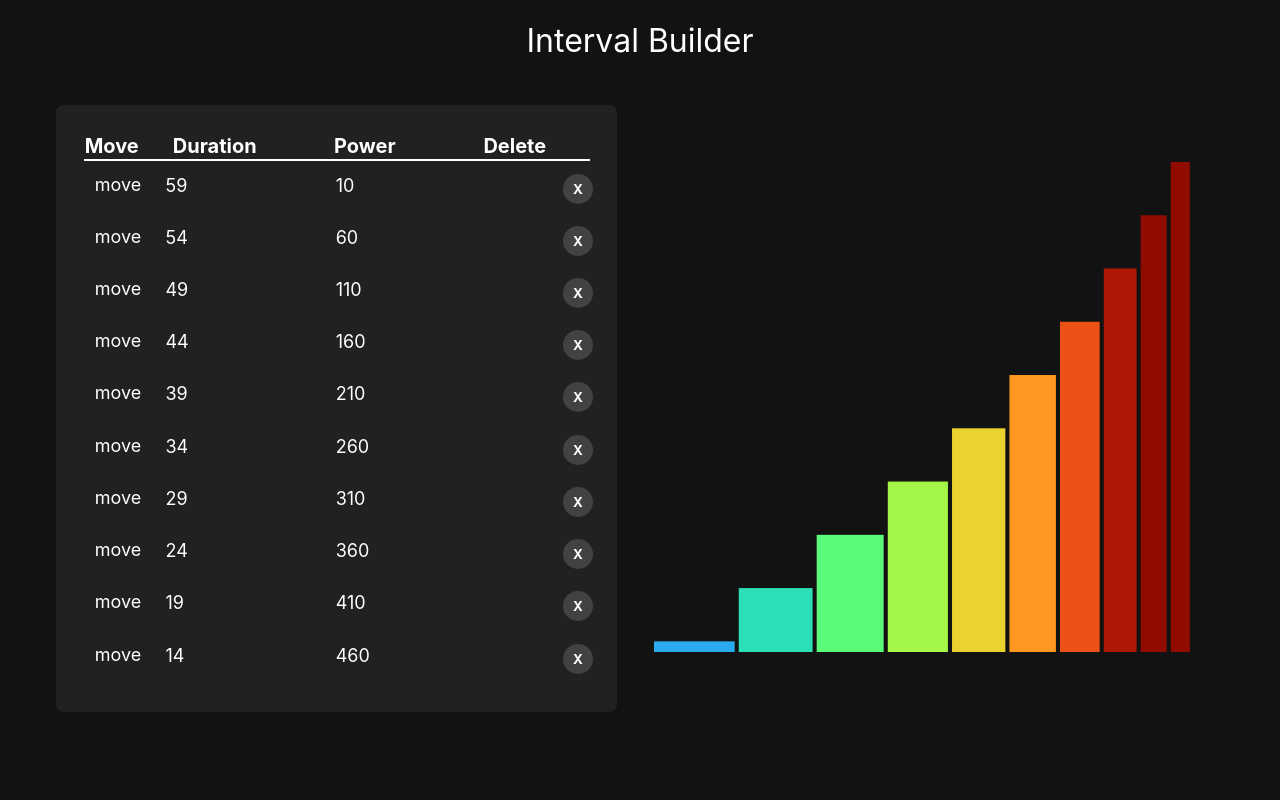
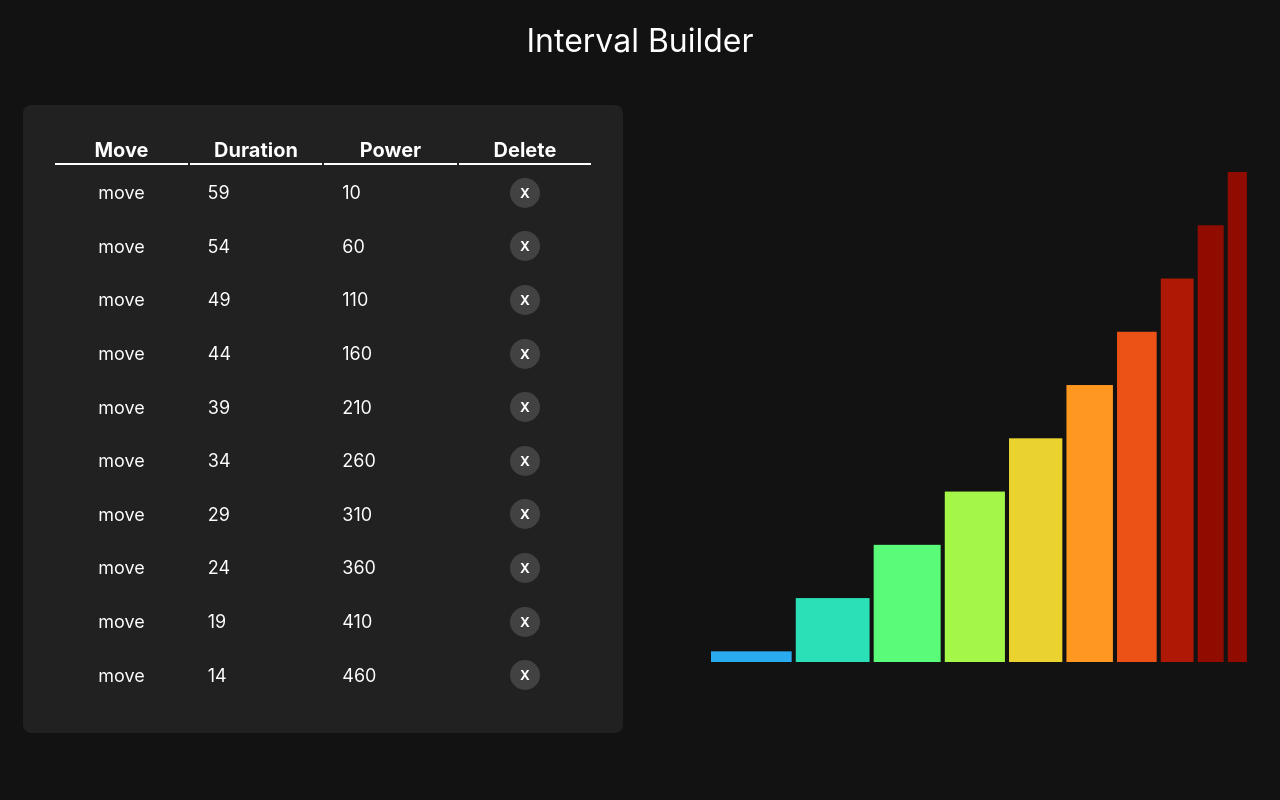
Before and after one commit to rbridges12/interval-builder, a React (Create React App) app: page / in a window 1280 px wide. Shown: the top 800 px of the page. Built offline with nearby package versions, Linux system fonts and the light colour scheme.

Commit message:
fixed table formatting issues by removing flex layout

```diff
--- a/src/components/App.css
+++ b/src/components/App.css
@@ -29,6 +29,7 @@
   /* padding-top: 5%; */
   padding-right: 0%;
   padding-left: 5%;
+  width: 50%;
   /* padding-bottom: 10%; */
 }
 
--- a/src/components/IntervalTable.css
+++ b/src/components/IntervalTable.css
@@ -4,7 +4,8 @@ table {
     border-radius: 8px;
     color: white;
     margin: 25px 0;
-    min-width: 500px;
+    min-width: 600px;
+    width:100%;
     /* text-align: left; */
     padding: 5%;
 }
@@ -21,9 +22,14 @@ tbody {
 
 td {
     /* border-bottom: 2px solid #616161; */
-    /* padding: 2% 3%; */
+    padding: 2% 3%;
     margin: 2%;
     border-radius: 8px;
+    width:20%;
+}
+
+tr {
+    width:100%
 }
 
 /* tr:last-child td {
--- a/src/components/IntervalTable.js
+++ b/src/components/IntervalTable.js
@@ -165,7 +165,7 @@ function IntervalTable(props) {
             updateData,
             deleteData,
         },
-        useFlexLayout
+        // useFlexLayout
     );
     const {
         getTableProps,
```
Also changed, not shown: 1 other file (tests, documents, lock files or other folders).
